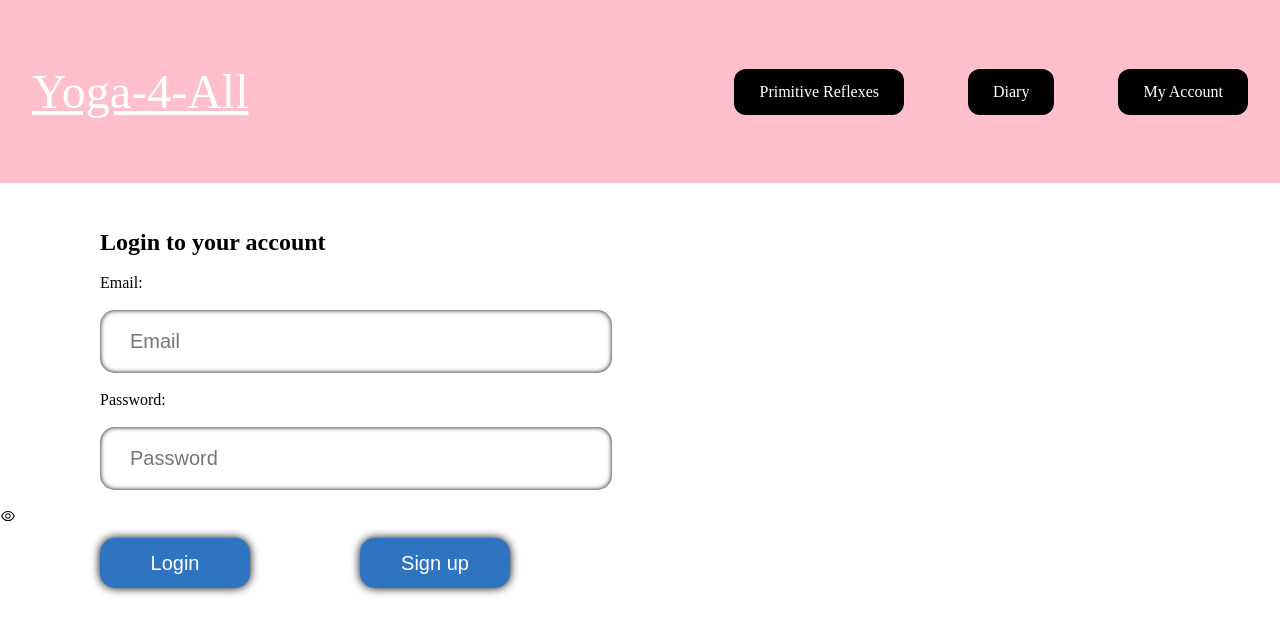
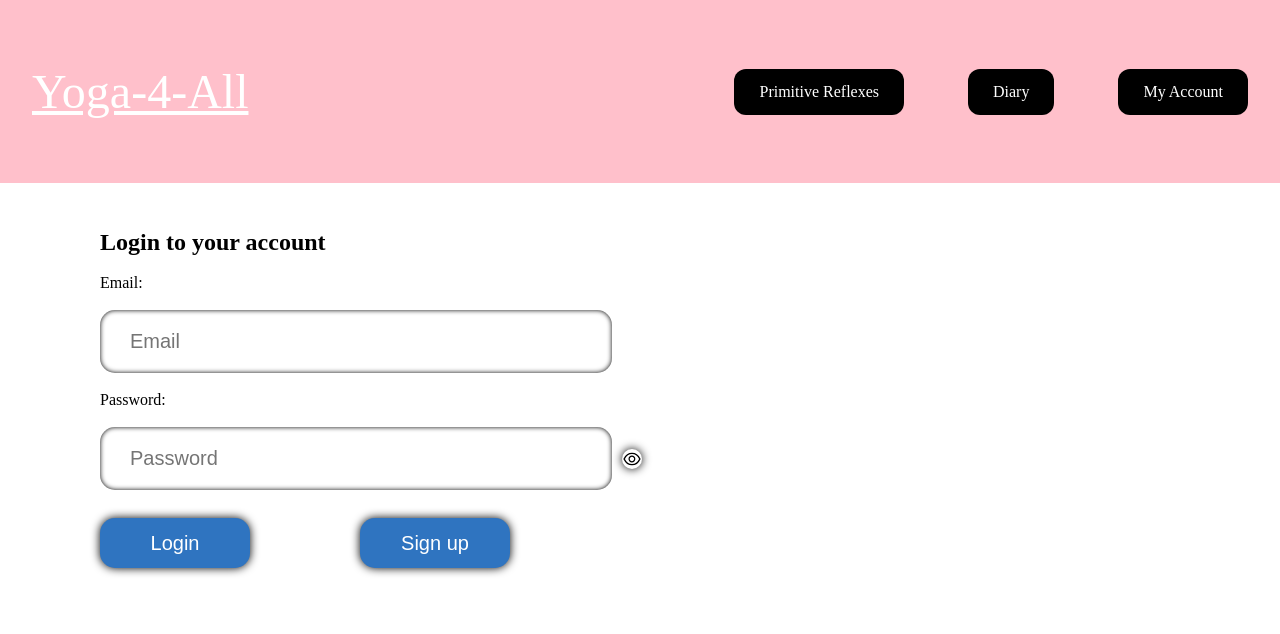
Before and after one commit to chemille/frontend-yoga-4-all, a React (Create React App) app: page / in a window 1280 px wide. Shown: the top 634 px of the page. Built offline with nearby package versions, Linux system fonts and the light colour scheme; a web font is replaced by a local one.

Commit message:
designed eye for the user login

```diff
--- a/src/components/UserLogin.tsx
+++ b/src/components/UserLogin.tsx
@@ -50,6 +50,7 @@ const UserLogin: any = () => {
                 <br></br>
                 <label>Password:</label>
                 <br></br>
+                 <div className="flex">
                 <input className="input input__box"
                     id='password'
                     type={values.showPassword ? "text" : "password"}
@@ -57,16 +58,17 @@ const UserLogin: any = () => {
                     onChange={handlePasswordChange("password")}
                     value={values.password}
                     />
-                    <br></br>
-                <div>
+
+
                     <span
                         onClick={handleClickShowPassword}
                         onMouseDown={handleMouseDownPassword}
                     >
-                        <AiOutlineEye />
+                        <AiOutlineEye className="theEye" />
                     </span>
 
                 </div>
+                    <br></br>
 
                 <button className="input_submit" type='submit'>Login</button>
                 <button className="signup_btn" type='submit'>Sign up</button>
--- a/src/components/userLoginStyles.css
+++ b/src/components/userLoginStyles.css
@@ -3,6 +3,10 @@ h2, label {
   display: flex;
   position: relative;
   margin-left: 100px;
+}
+.flex {
+  display: flex;
+  position: relative;
 }
 
 .input {
@@ -52,6 +56,35 @@ h2, label {
   transition: 0.2s all;
   box-shadow: 0 0 10px black;
 }
+.theEye {
+  position: relative;
+  display: flex;
+  margin-top:22px;
+  margin-left: 10px;
+  justify-content: baseline;
+  border-radius: 15px;
+  right: 0px;
+  border: none;
+  font-size: 20px;
+  background-color: #ffffff;
+  color: black;
+  transition: 0.2s all;
+  box-shadow: 0 0 10px black;
+}
+.signup_btn {
+  position: relative;
+  width: 150px;
+  height: 50px;
+  margin-left: 100px;
+  border-radius: 15px;
+  right: 0px;
+  border: none;
+  font-size: 20px;
+  background-color: #2f74c0;
+  color: white;
+  transition: 0.2s all;
+  box-shadow: 0 0 10px black;
+}
 
 @media (max-width: 1200px) {
   .entries__single {
```
